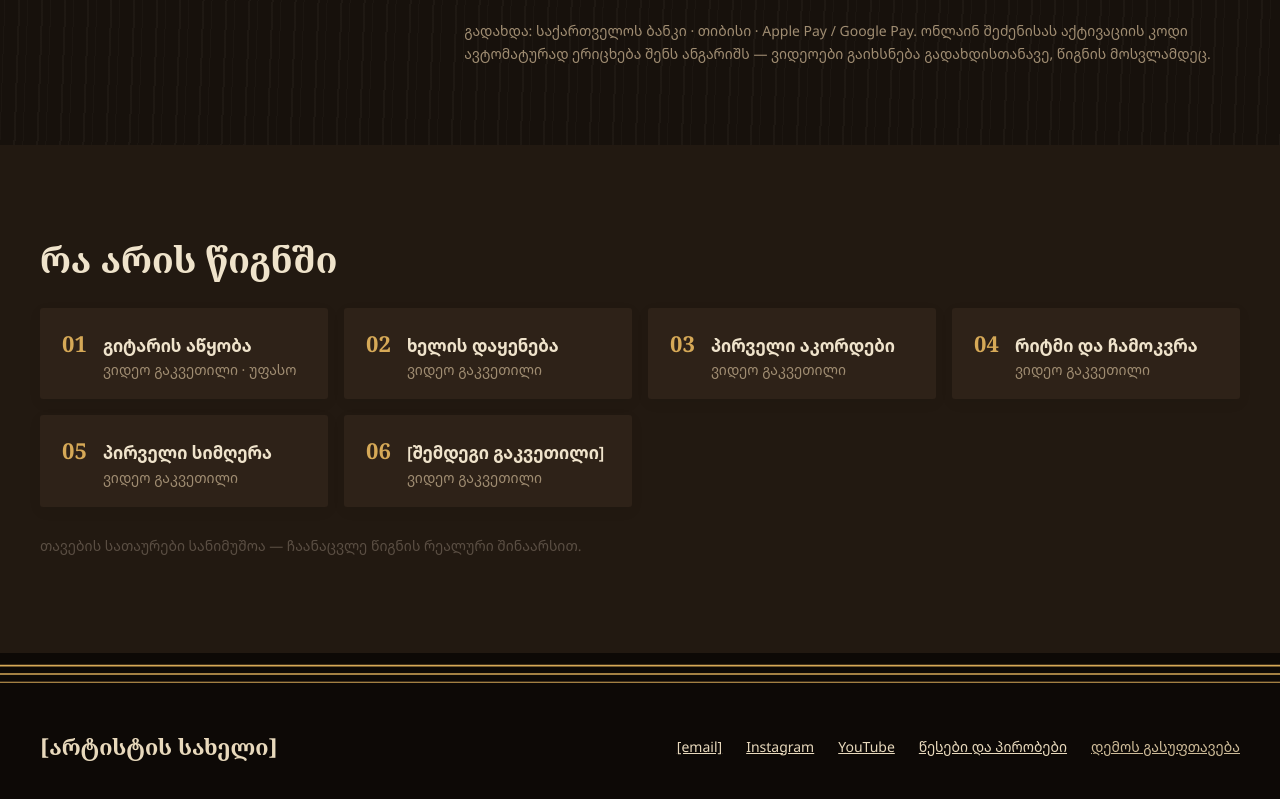
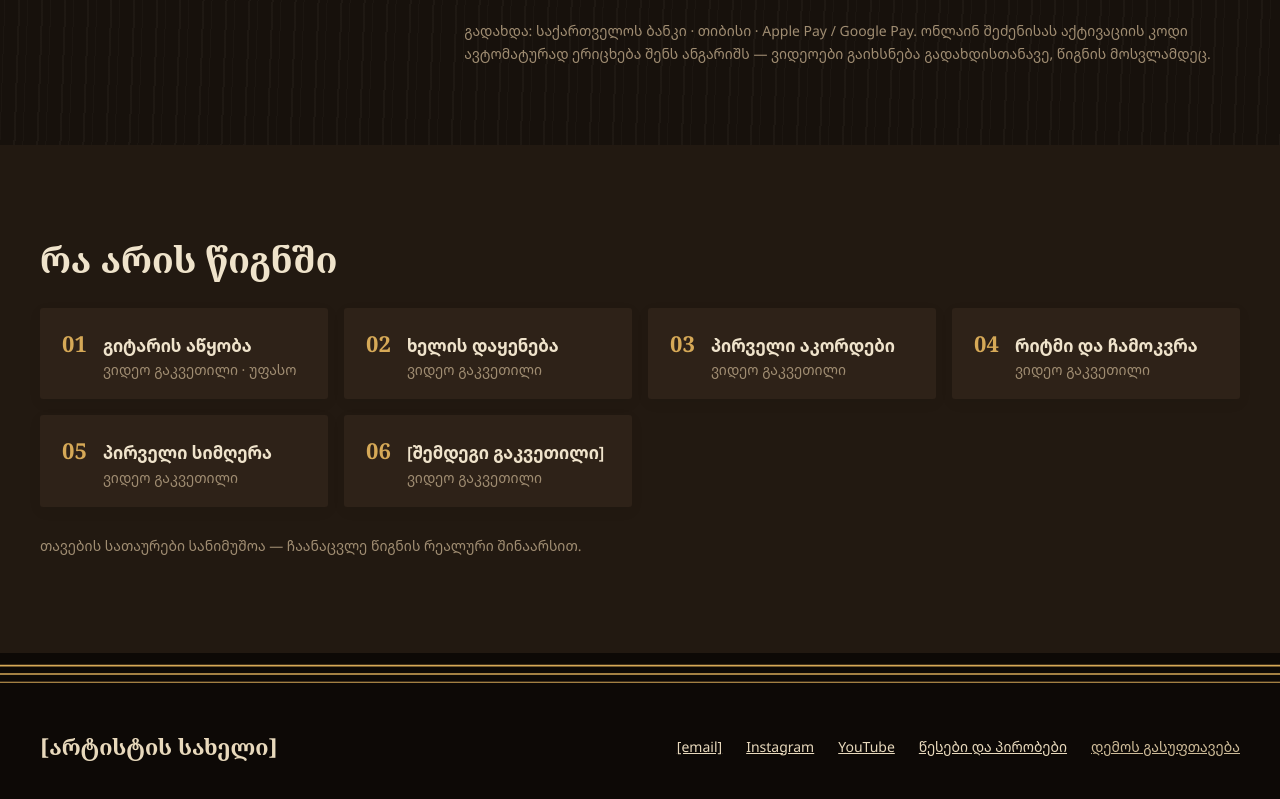
Before and after one commit to Akhvlediani-Saba/art, a Next.js app: page /book/guitar in a window 1280 px wide. Shown: the part 791-1590 px from the top of the page. Built offline with nearby package versions, Linux system fonts and the light colour scheme.

Commit message:
Night wood (5/6): book page note color

```diff
--- a/app/book/[slug]/page.tsx
+++ b/app/book/[slug]/page.tsx
@@ -95,7 +95,7 @@ export default function BookPage() {
               </li>
             ))}
           </ol>
-          <p style={{ fontSize: 14, color: "#5a4e43" }}>{t.tocNote}</p>
+          <p style={{ fontSize: 14, color: "var(--muted)" }}>{t.tocNote}</p>
         </div>
       </section>
     </>
```
